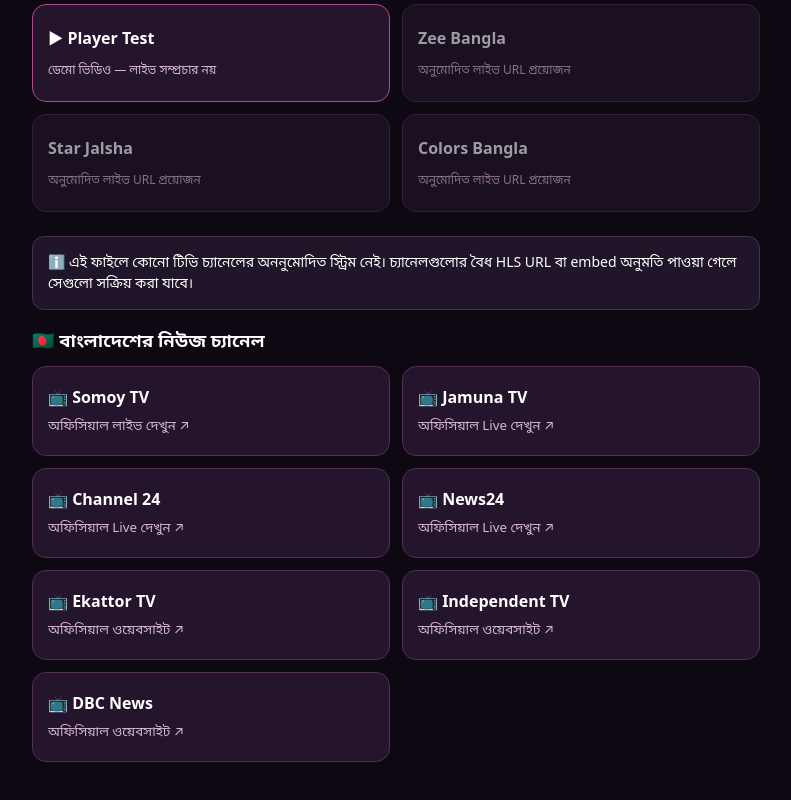
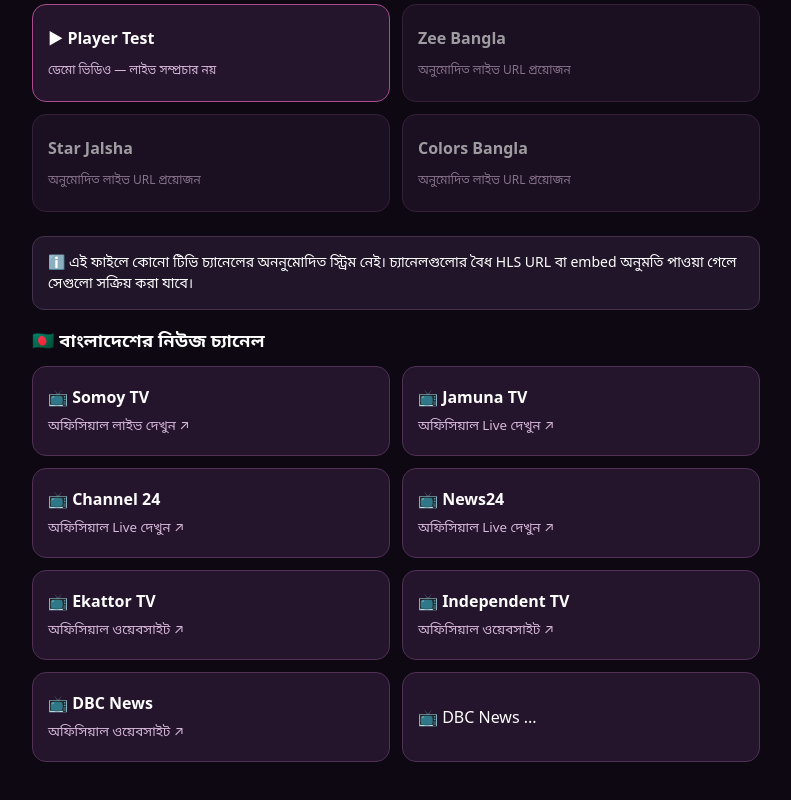
Before and after one commit to myshop09990-oss/miraz-tv, a plain HTML site: page live-tv.html in a window 1280 px wide. Shown: the part 679-1479 px from the top of the page, without its empty margins (244-1035 px from the left). Drawn offline with nearby package versions, Linux system fonts and the light colour scheme.

Commit message:
Fix news channels layout

```diff
--- a/live-tv.html
+++ b/live-tv.html
@@ -76,7 +76,9 @@
 <a href="https://www.itvbd.com/" target="_blank" rel="noopener noreferrer"><strong>📺 Independent TV</strong><small>অফিসিয়াল ওয়েবসাইট ↗</small></a>
 <a href="https://dbcnews.tv/" target="_blank" rel="noopener noreferrer"><strong>📺 DBC News</strong><small>অফিসিয়াল ওয়েবসাইট ↗</small></a>
 
-
+<a ...>📺 DBC News ...</a>
+</div>
+</main>
   </main>
   <script src="https://cdn.jsdelivr.net/npm/hls.js@1/dist/hls.min.js"></script>
   <script>
```
